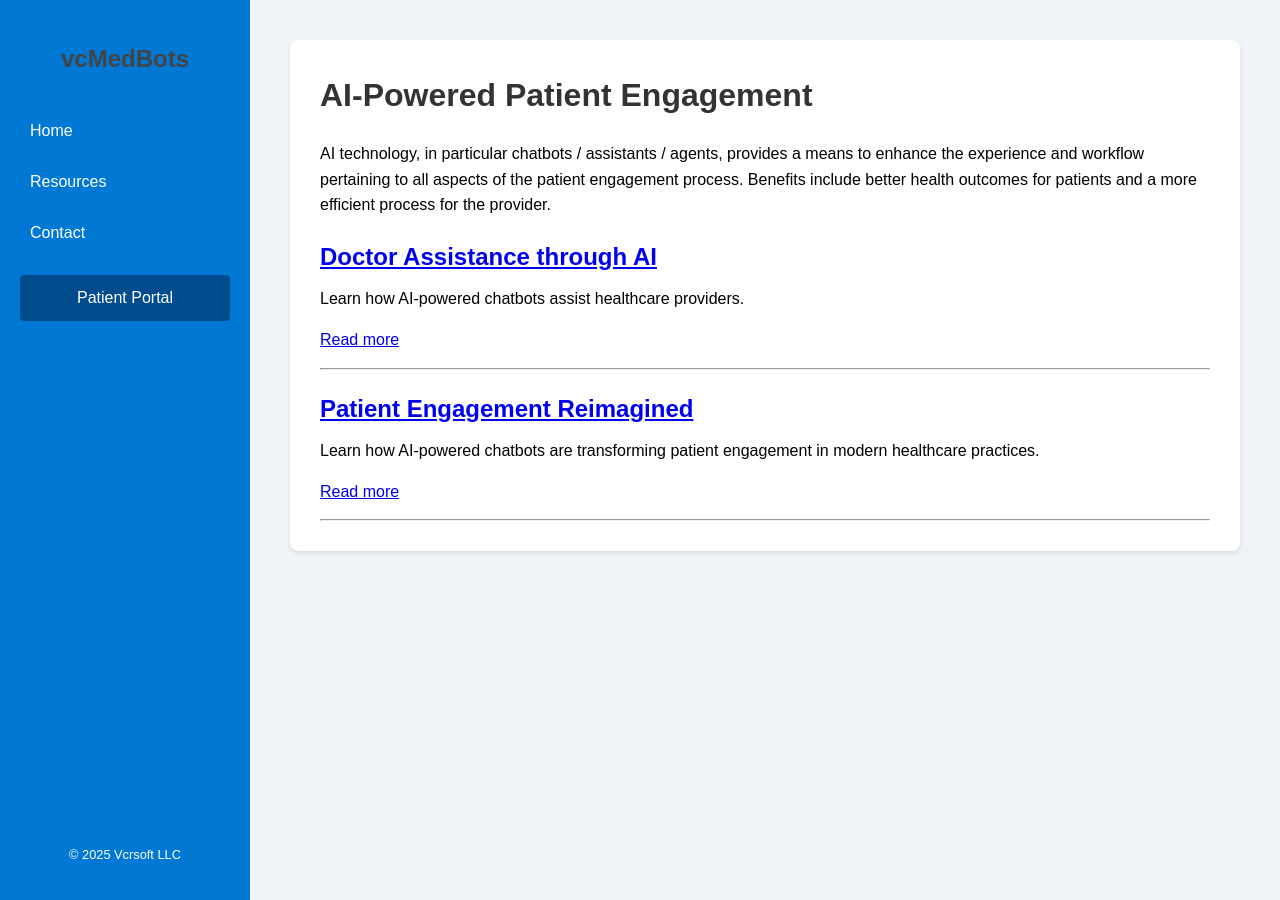
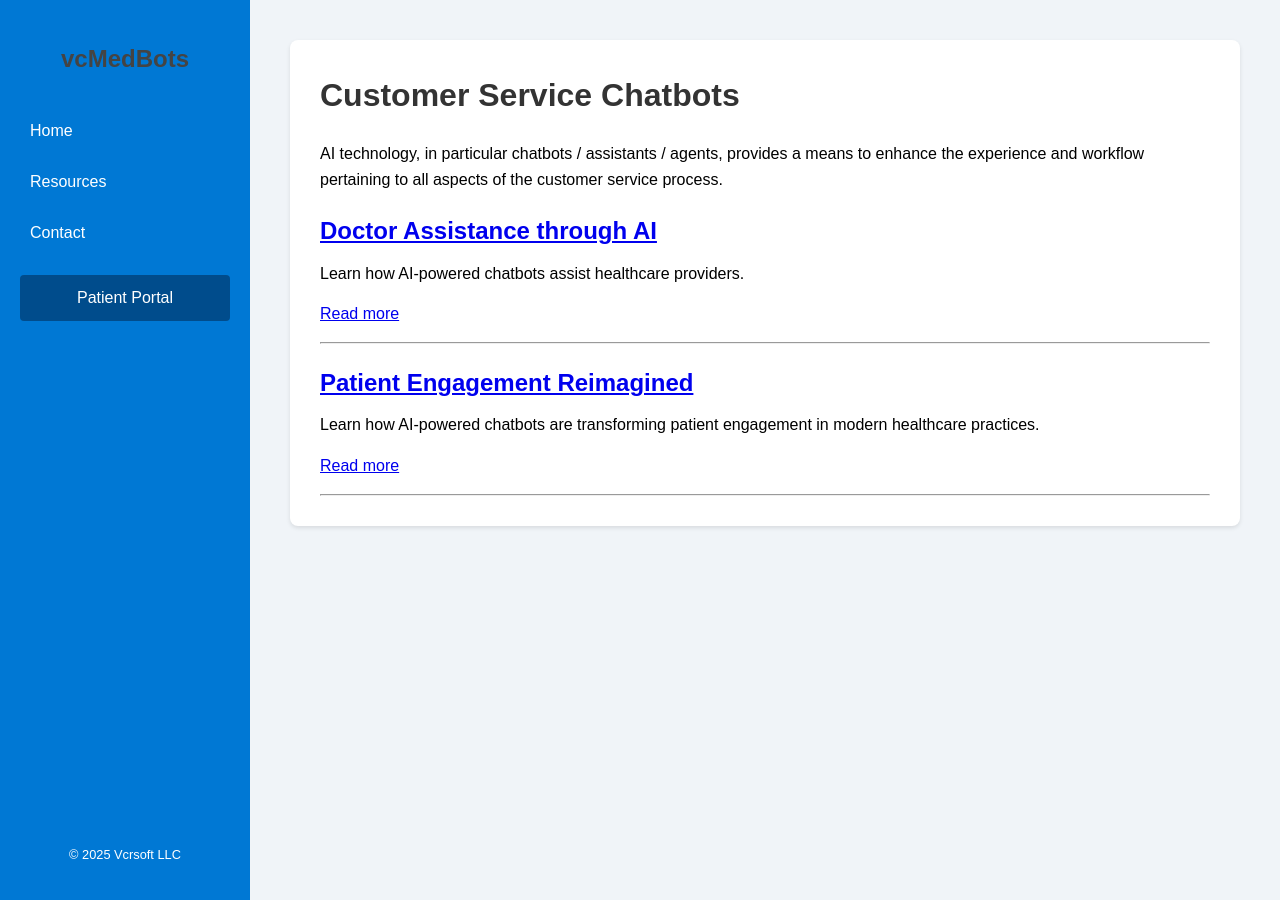
Before and after one commit to vcrsoft/vcrsoft.github.io, a Jekyll site: the page built from resources.md, in a window 1280 px wide. Built offline with Jekyll 4.4.1, drawn with Linux system fonts in a browser that asks for light colours.

Commit message:
Update resources.md

```diff
--- a/resources.md
+++ b/resources.md
@@ -4,9 +4,9 @@ title: Resources
 permalink: /resources/
 ---
 
-# AI-Powered Patient Engagement
+# Customer Service Chatbots
 
-AI technology, in particular chatbots / assistants / agents, provides a means to enhance the experience and workflow pertaining to all aspects of the patient engagement process. Benefits include better health outcomes for patients and a more efficient process for the provider.
+AI technology, in particular chatbots / assistants / agents, provides a means to enhance the experience and workflow pertaining to all aspects of the customer service process.
 
 {% for resource in site.resources %}
 ## [{{ resource.title }}]({{ resource.url | relative_url }})
```
